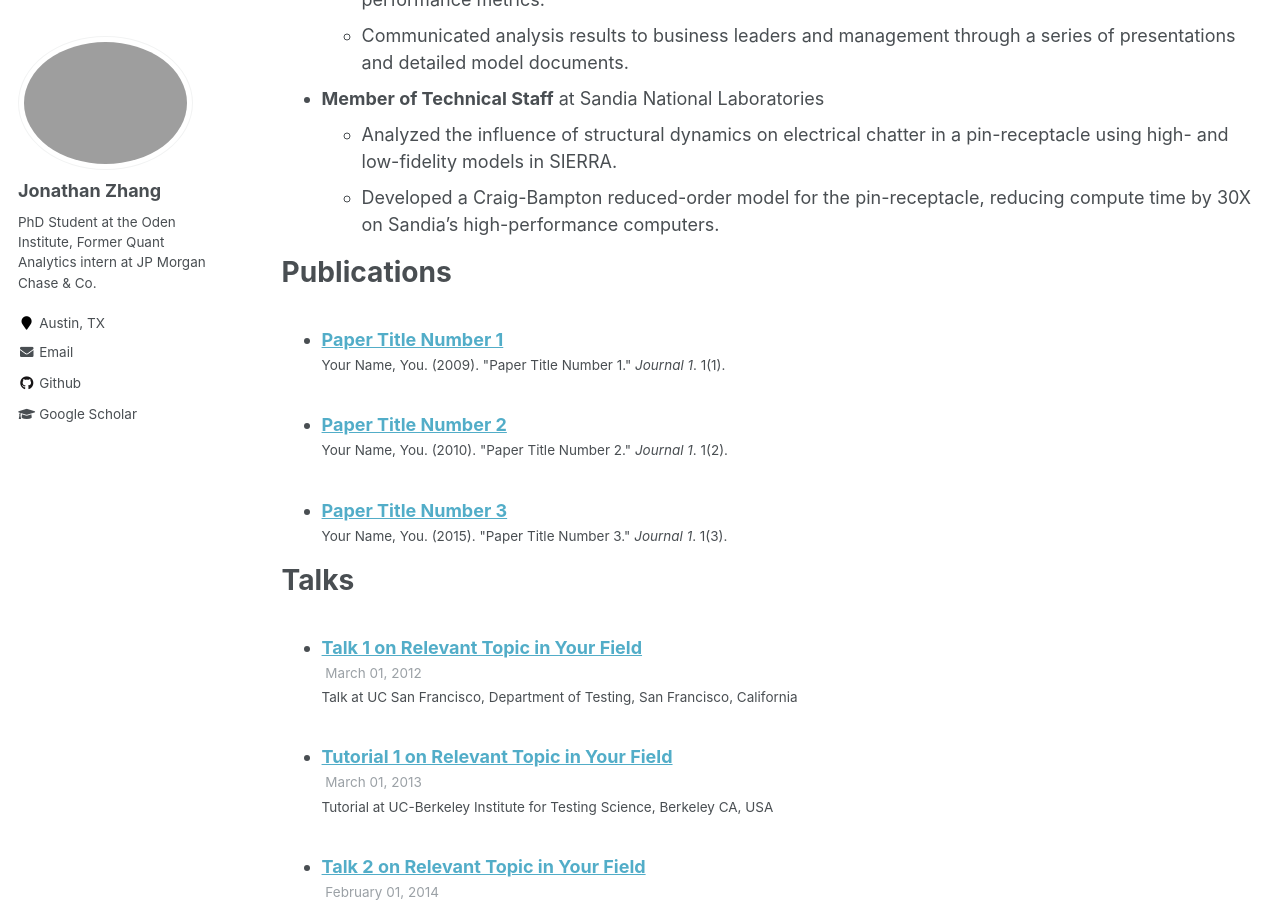
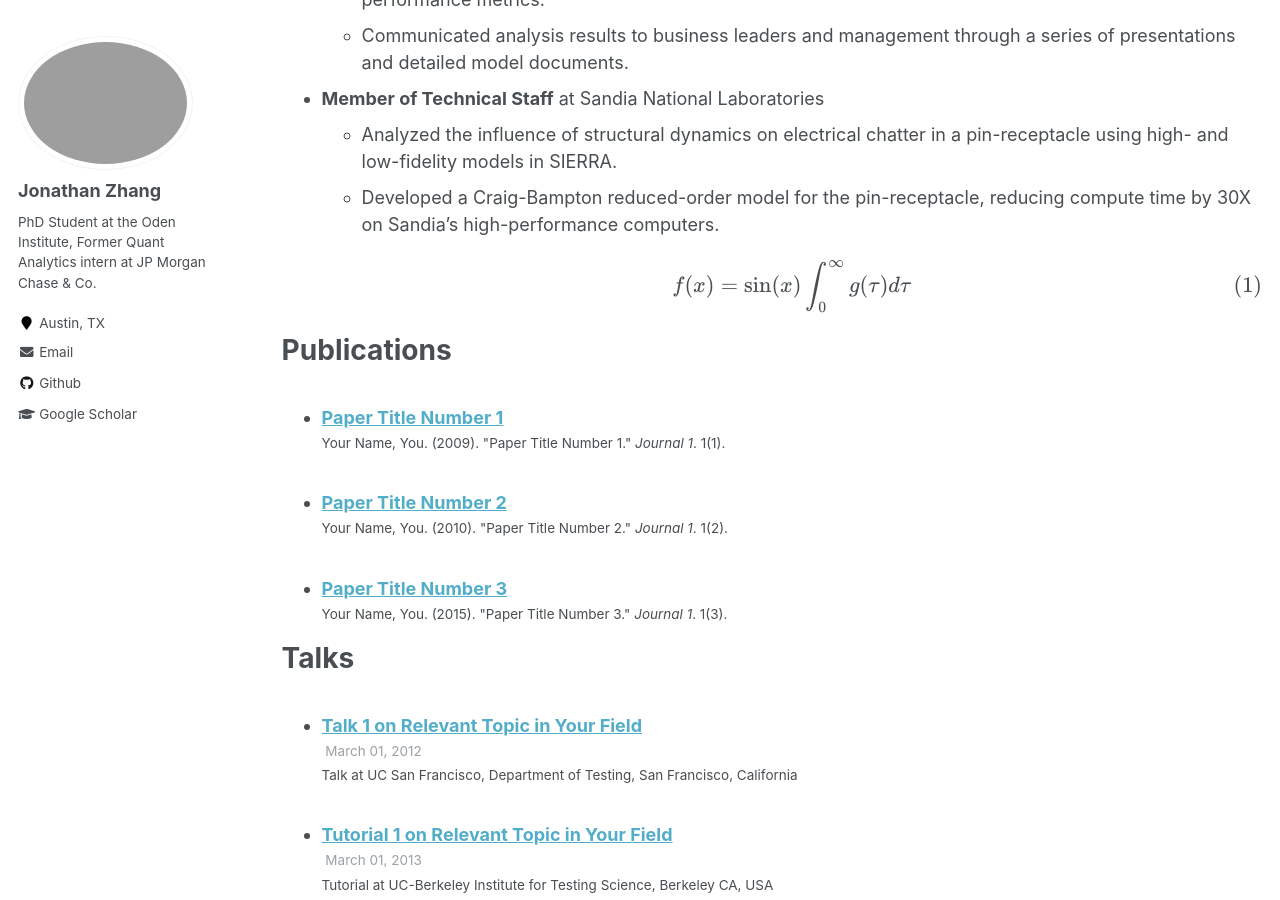
Before and after one commit to jdz357/jdz357.github.io, a Jekyll site: the page built from _pages/cv.md, in a window 1280 px wide and 900 px high, scrolled down 1109 px. Built offline with Jekyll 4.4.1, drawn with Linux system fonts in a browser that asks for light colours; formulas are drawn with MathJax 3.

Commit message:
test latex

```diff
--- a/_pages/cv.md
+++ b/_pages/cv.md
@@ -42,7 +42,7 @@ Experience
   * Analyzed the influence of structural dynamics on electrical chatter in a pin-receptacle using high- and low-fidelity models in SIERRA.
   * Developed a Craig-Bampton reduced-order model for the pin-receptacle, reducing compute time by 30X on Sandia’s high-performance computers.
 
-
+  $$ f(x) = \sin(x) \int_0^\infty g(\tau) d\tau $$
 
 Publications
 ======
```
